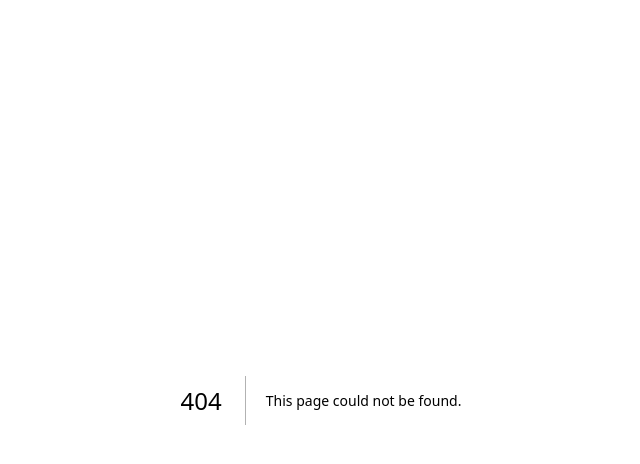
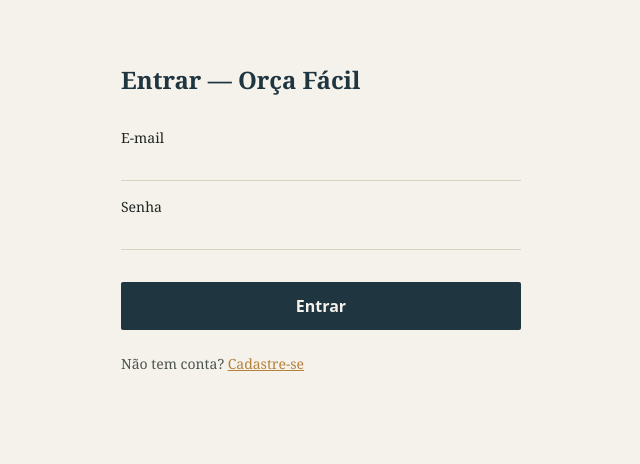
Before and after one commit to caue-r-dev/orca-facil, a Next.js app: page /login in a window 1280 px wide. Before the commit this address had no page. Shown: the top 464 px of the page, without its empty margins (319-959 px from the left). Built offline with nearby package versions, Linux system fonts and the light colour scheme.

Commit message:
feat: add login Server Action and page
Middleware guard verified: unauthenticated requests to /dashboard,
/orcamentos, /configuracoes redirect to /login (307); authenticated
signInWithPassword redirects to /dashboard.

```diff
--- /dev/null
+++ b/app/login/actions.ts
@@ -0,0 +1,16 @@
+'use server'
+
+import { redirect } from 'next/navigation'
+import { createClient } from '@/lib/supabase/server'
+
+export async function entrar(formData: FormData): Promise<{ error?: string }> {
+  const email = String(formData.get('email') ?? '')
+  const senha = String(formData.get('senha') ?? '')
+
+  const supabase = await createClient()
+  const { error } = await supabase.auth.signInWithPassword({ email, password: senha })
+  if (error) {
+    return { error: 'E-mail ou senha inválidos.' }
+  }
+  redirect('/dashboard')
+}
--- /dev/null
+++ b/app/login/page.tsx
@@ -0,0 +1,31 @@
+import { entrar } from './actions'
+
+export default function LoginPage() {
+  return (
+    <main className="mx-auto max-w-md px-6 py-16">
+      <h1 className="text-2xl font-bold text-blueprint-deep">Entrar — Orça Fácil</h1>
+      <form
+        action={async (formData: FormData) => {
+          'use server'
+          await entrar(formData)
+        }}
+        className="mt-8 flex flex-col gap-4"
+      >
+        <label className="flex flex-col gap-1 text-sm">
+          E-mail
+          <input type="email" name="email" required className="border-b border-line bg-transparent py-1 outline-none focus:border-brass" />
+        </label>
+        <label className="flex flex-col gap-1 text-sm">
+          Senha
+          <input type="password" name="senha" required className="border-b border-line bg-transparent py-1 outline-none focus:border-brass" />
+        </label>
+        <button type="submit" className="mt-4 rounded-sm bg-blueprint-deep px-5 py-3 font-sans font-bold text-paper">
+          Entrar
+        </button>
+      </form>
+      <p className="mt-6 text-sm text-ink-soft">
+        Não tem conta? <a href="/cadastro" className="text-brass underline">Cadastre-se</a>
+      </p>
+    </main>
+  )
+}
```
